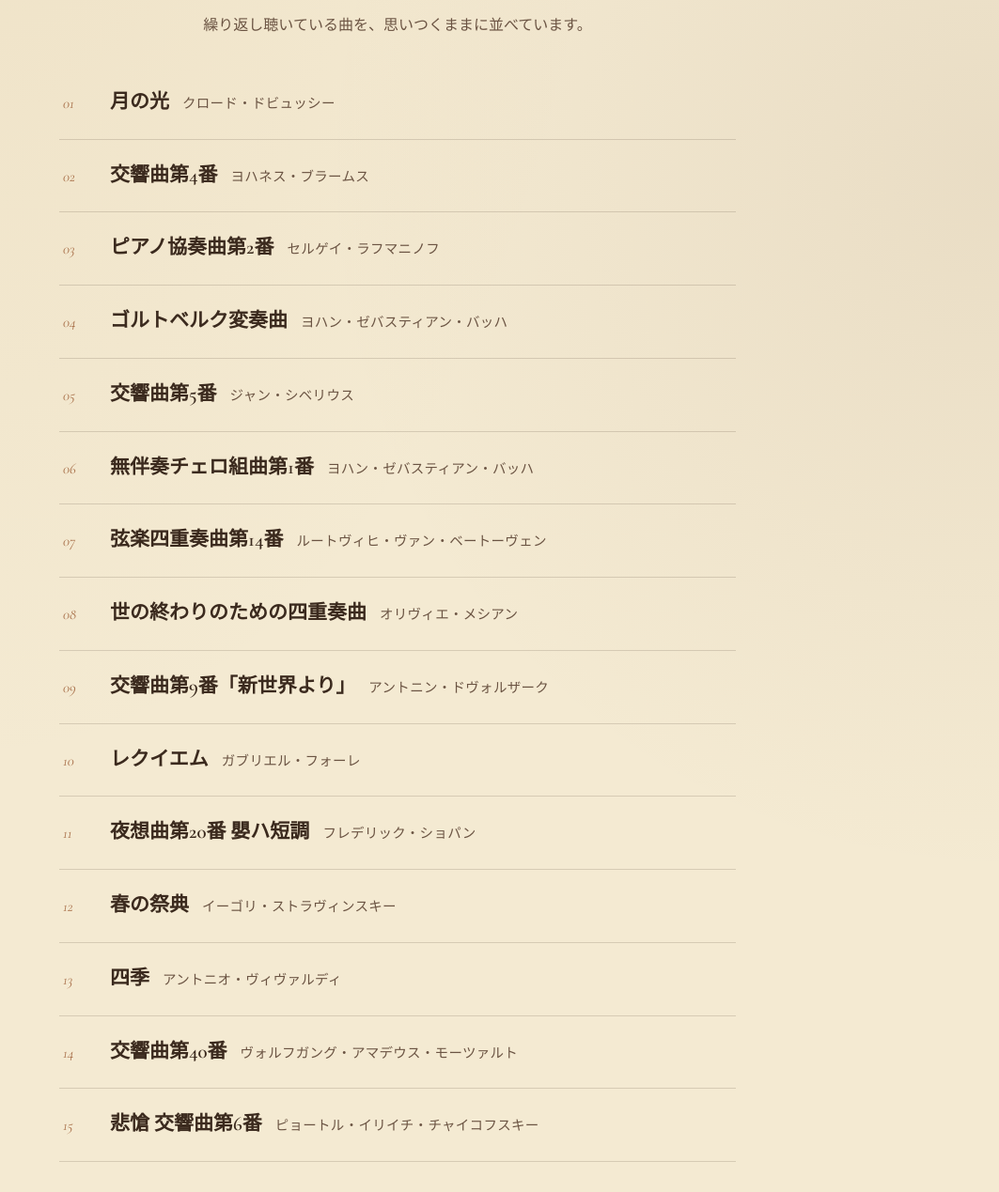
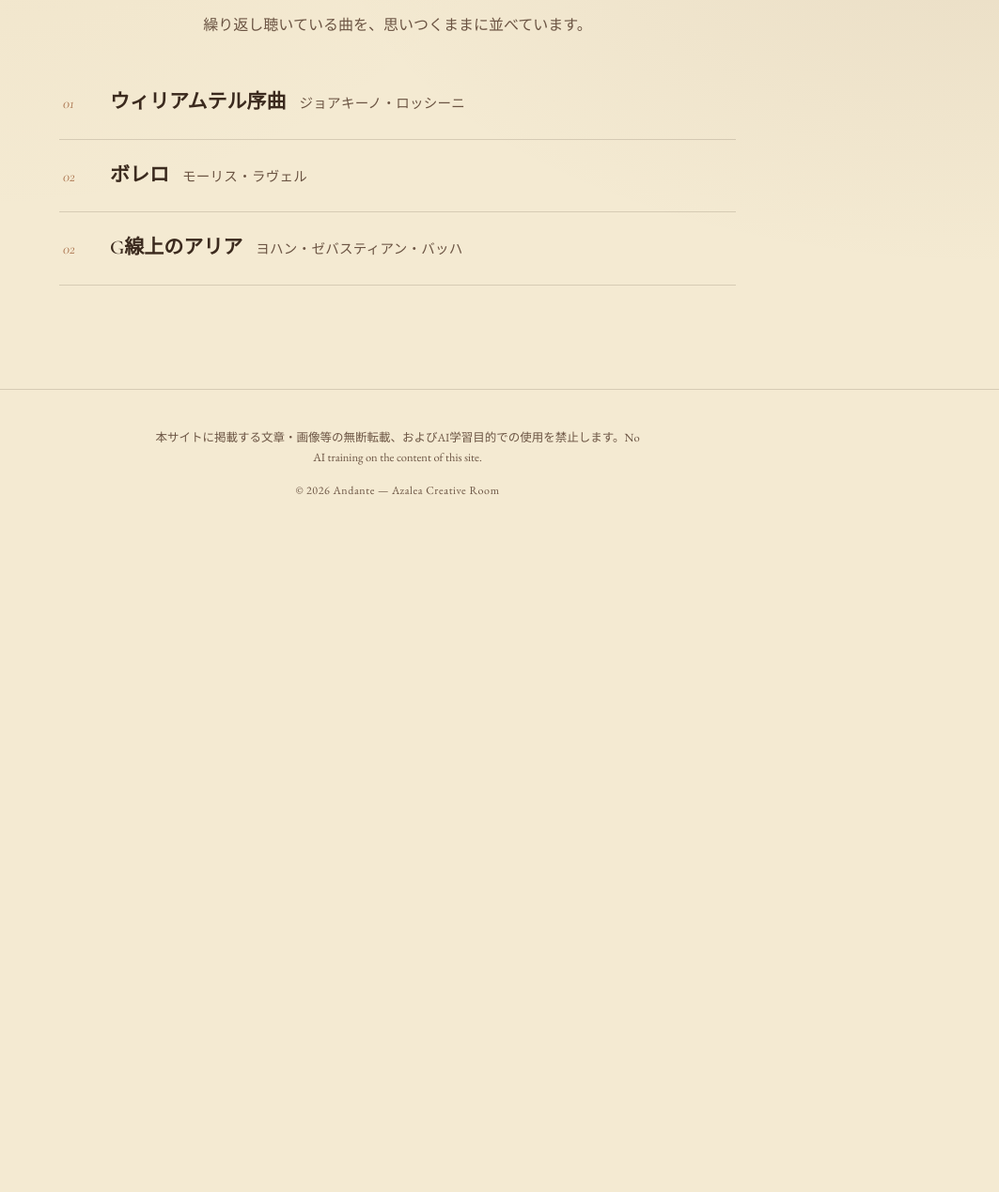
Before and after one commit to Azaleacreativeroom888/fan-classic, a plain HTML site: page playlist.html in a window 1280 px wide. Shown: the part 391-1660 px from the top of the page at 94% size, without its empty margins (217-1280 px from the left). After the commit the page ends 974 px from the top, so only its background shows below. Drawn offline with nearby package versions, Linux system fonts and the light colour scheme.

Commit message:
Update playlist.html

```diff
--- a/playlist.html
+++ b/playlist.html
@@ -125,21 +125,9 @@
 </div>
 
 <main class="playlist wrap">
-  <div class="track"><span class="num">01</span><div class="info"><span class="title">月の光</span><span class="composer">クロード・ドビュッシー</span></div></div>
-  <div class="track"><span class="num">02</span><div class="info"><span class="title">交響曲第4番</span><span class="composer">ヨハネス・ブラームス</span></div></div>
-  <div class="track"><span class="num">03</span><div class="info"><span class="title">ピアノ協奏曲第2番</span><span class="composer">セルゲイ・ラフマニノフ</span></div></div>
-  <div class="track"><span class="num">04</span><div class="info"><span class="title">ゴルトベルク変奏曲</span><span class="composer">ヨハン・ゼバスティアン・バッハ</span></div></div>
-  <div class="track"><span class="num">05</span><div class="info"><span class="title">交響曲第5番</span><span class="composer">ジャン・シベリウス</span></div></div>
-  <div class="track"><span class="num">06</span><div class="info"><span class="title">無伴奏チェロ組曲第1番</span><span class="composer">ヨハン・ゼバスティアン・バッハ</span></div></div>
-  <div class="track"><span class="num">07</span><div class="info"><span class="title">弦楽四重奏曲第14番</span><span class="composer">ルートヴィヒ・ヴァン・ベートーヴェン</span></div></div>
-  <div class="track"><span class="num">08</span><div class="info"><span class="title">世の終わりのための四重奏曲</span><span class="composer">オリヴィエ・メシアン</span></div></div>
-  <div class="track"><span class="num">09</span><div class="info"><span class="title">交響曲第9番「新世界より」</span><span class="composer">アントニン・ドヴォルザーク</span></div></div>
-  <div class="track"><span class="num">10</span><div class="info"><span class="title">レクイエム</span><span class="composer">ガブリエル・フォーレ</span></div></div>
-  <div class="track"><span class="num">11</span><div class="info"><span class="title">夜想曲第20番 嬰ハ短調</span><span class="composer">フレデリック・ショパン</span></div></div>
-  <div class="track"><span class="num">12</span><div class="info"><span class="title">春の祭典</span><span class="composer">イーゴリ・ストラヴィンスキー</span></div></div>
-  <div class="track"><span class="num">13</span><div class="info"><span class="title">四季</span><span class="composer">アントニオ・ヴィヴァルディ</span></div></div>
-  <div class="track"><span class="num">14</span><div class="info"><span class="title">交響曲第40番</span><span class="composer">ヴォルフガング・アマデウス・モーツァルト</span></div></div>
-  <div class="track"><span class="num">15</span><div class="info"><span class="title">悲愴 交響曲第6番</span><span class="composer">ピョートル・イリイチ・チャイコフスキー</span></div></div>
+  <div class="track"><span class="num">01</span><div class="info"><span class="title">ウィリアムテル序曲</span><span class="composer">ジョアキーノ・ロッシーニ</span></div></div>
+  <div class="track"><span class="num">02</span><div class="info"><span class="title">ボレロ</span><span class="composer">モーリス・ラヴェル</span></div></div>
+  <div class="track"><span class="num">02</span><div class="info"><span class="title">G線上のアリア</span><span class="composer">ヨハン・ゼバスティアン・バッハ</span></div></div>
 </main>
 
 <footer>
```
